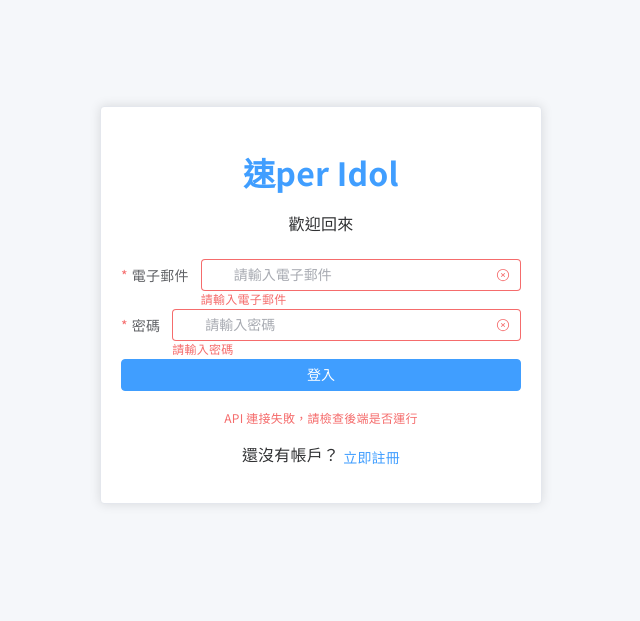
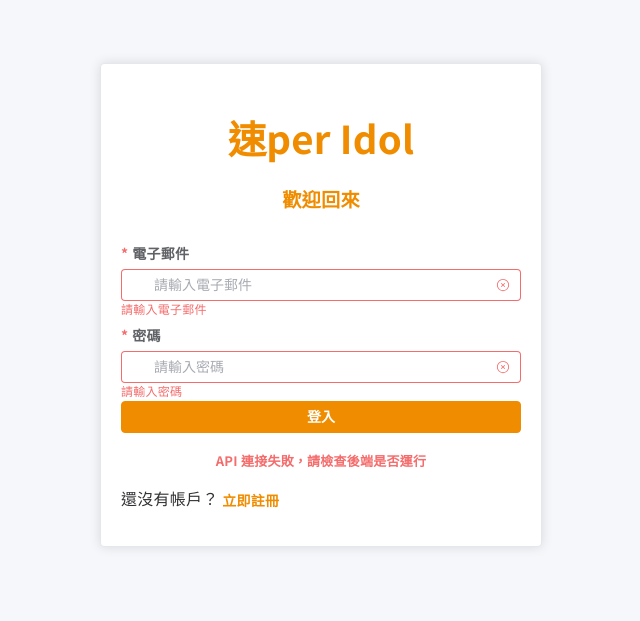
Before and after one commit to 112306024-0823/superidol, a Vue app in the folder super-idol/frontend/: page /login in a window 1280 px wide. Shown: the part 179-800 px from the top of the page, without its empty margins (319-959 px from the left). Built offline with nearby package versions, Linux system fonts and the light colour scheme; no server answers.

Commit message:
Update Login.vue
改變登入頁排版及顏色

```diff
--- a/super-idol/frontend/src/pages/auth/Login.vue
+++ b/super-idol/frontend/src/pages/auth/Login.vue
@@ -214,31 +214,57 @@ export default {
 
 .auth-header h1 {
   margin-bottom: 8px;
-  color: #409eff;
+  color: #f08c00; /* 橘色 */
+  font-weight: 700;
+  font-size: 2.4rem;
 }
 
-.auth-form {
-  margin-top: 20px;
+.auth-header p {
+  color: #f08c00; /* 副標題橘色 */
+  font-weight: 600;
+  font-size: 1.2rem;
 }
 
 .login-btn {
   width: 100%;
+  background-color: #f08c00; /* 橘色底 */
+  border-color: #f08c00;
+  color: white;
+  font-weight: 600;
+  transition: background-color 0.3s ease;
 }
 
-.auth-footer {
-  text-align: center;
-  margin-top: 16px;
+.login-btn:hover {
+  background-color: #d97706; /* 深橘色 hover */
+  border-color: #d97706;
 }
 
 .connection-status {
   text-align: center;
   margin-top: 10px;
-  font-size: 12px;
+  font-size: 13px;
+  font-weight: 600;
+}
+.auth-footer .el-link {
+  color: #f08c00 !important; /* 強制改成橘色 */
+  font-weight: 600;
 }
 
-.status {
-  padding: 2px 6px;
-  border-radius: 4px;
+/* 讓表單標籤跟輸入框垂直排列 */
+.auth-form >>> .el-form-item {
+  flex-direction: column;
+  align-items: flex-start;
+}
+
+.auth-form >>> .el-form-item__label {
+  padding: 0 0 6px 0;
+  font-weight: 600;
+  color: #606266;
+}
+
+/* 輸入框寬度全滿 */
+.auth-form >>> .el-form-item__content {
+  width: 100%;
 }
 
 .status.waiting {
```
